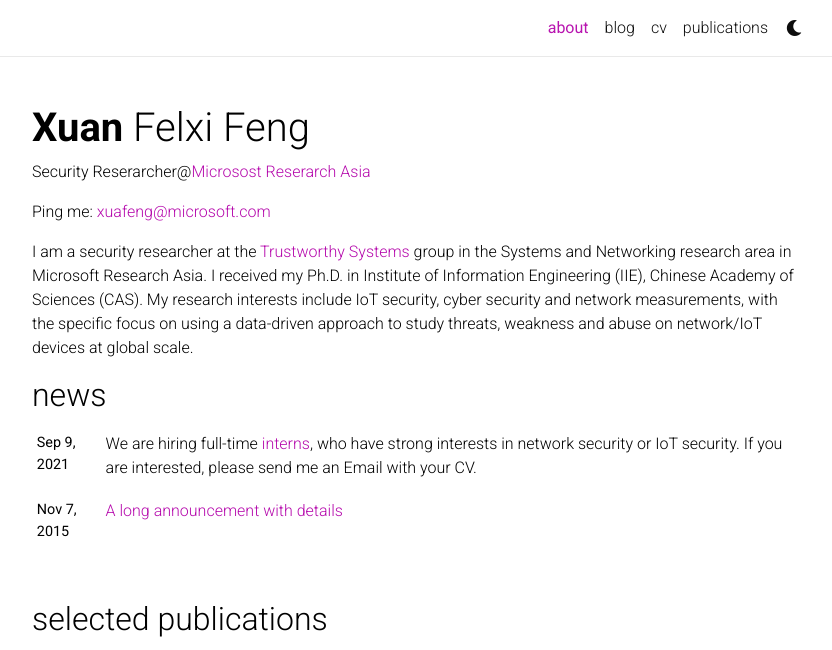
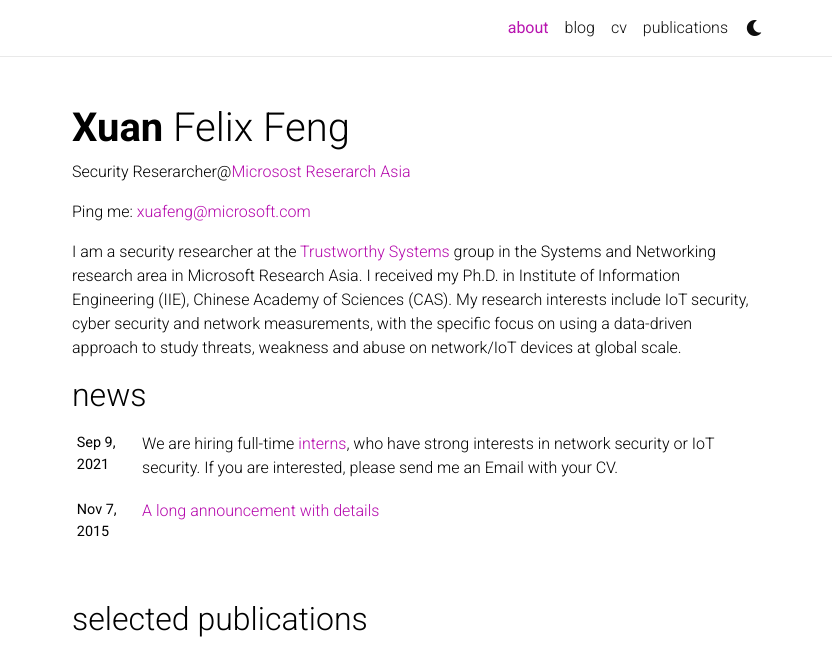
Before and after one commit to felixxfeng/felixxfeng.github.com, a Jekyll site: the page built from _pages/about.md, in a window 1280 px wide, cut to the strip 0-650 px from the top of the page. Shown: the whole strip, without its empty margins (223-1055 px from the left). Built offline with Jekyll 4.4.1, drawn with Linux system fonts in a browser that asks for light colours; nearby versions of some CDN libraries; comment, search, counter and statistics services are not loaded; a style sheet for code colours, icons or effects is not loaded; some of the changed text lies outside the part shown.

Commit message:
Update _config.yml

```diff
--- a/_config.yml
+++ b/_config.yml
@@ -4,7 +4,7 @@
 
 title: blank # the website title (if blank, full name will be used instead)
 first_name: Xuan
-middle_name: Felxi
+middle_name: Felix
 last_name: Feng
 email: xuafeng@microsoft.com
 description: > # the ">" symbol means to ignore newlines until "footer_text:"
@@ -33,7 +33,7 @@ navbar_fixed: true
 footer_fixed: true
 
 # Dimensions
-max_width: 800px
+max_width: 720px
 
 # TODO: add layout settings (single page vs. multi-page)
 
```
